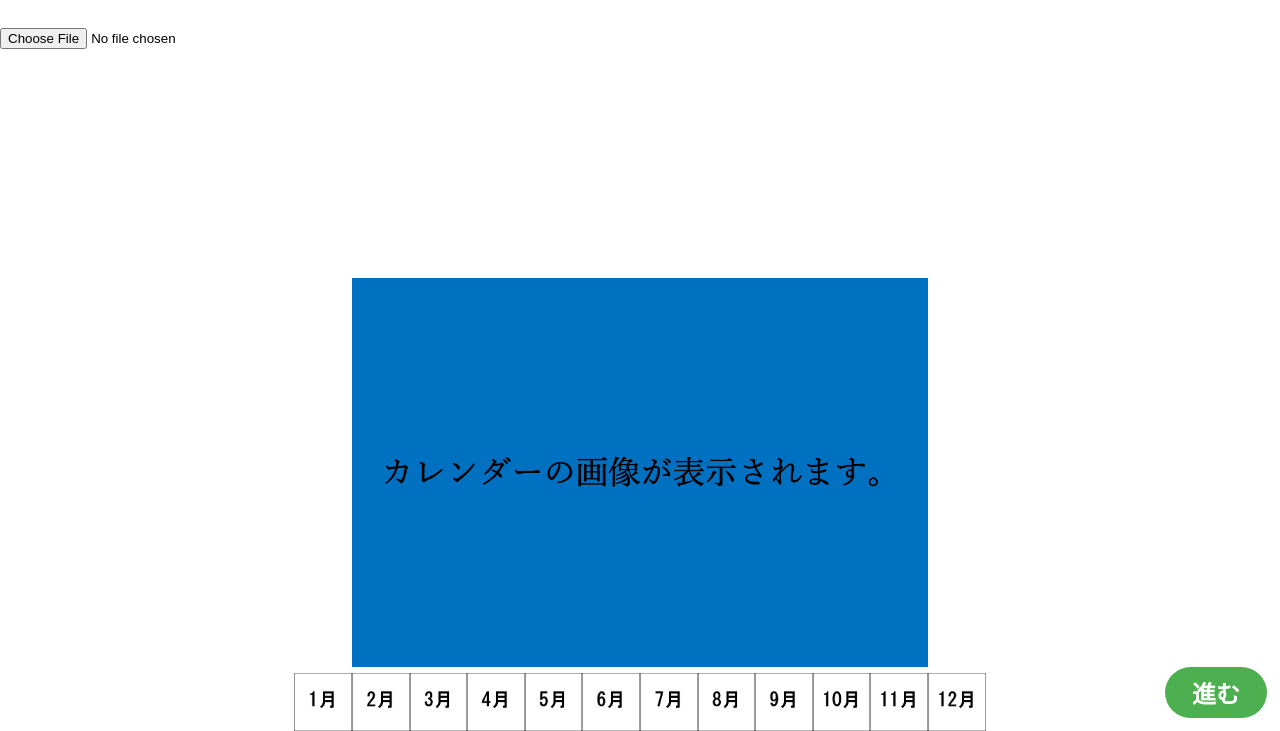
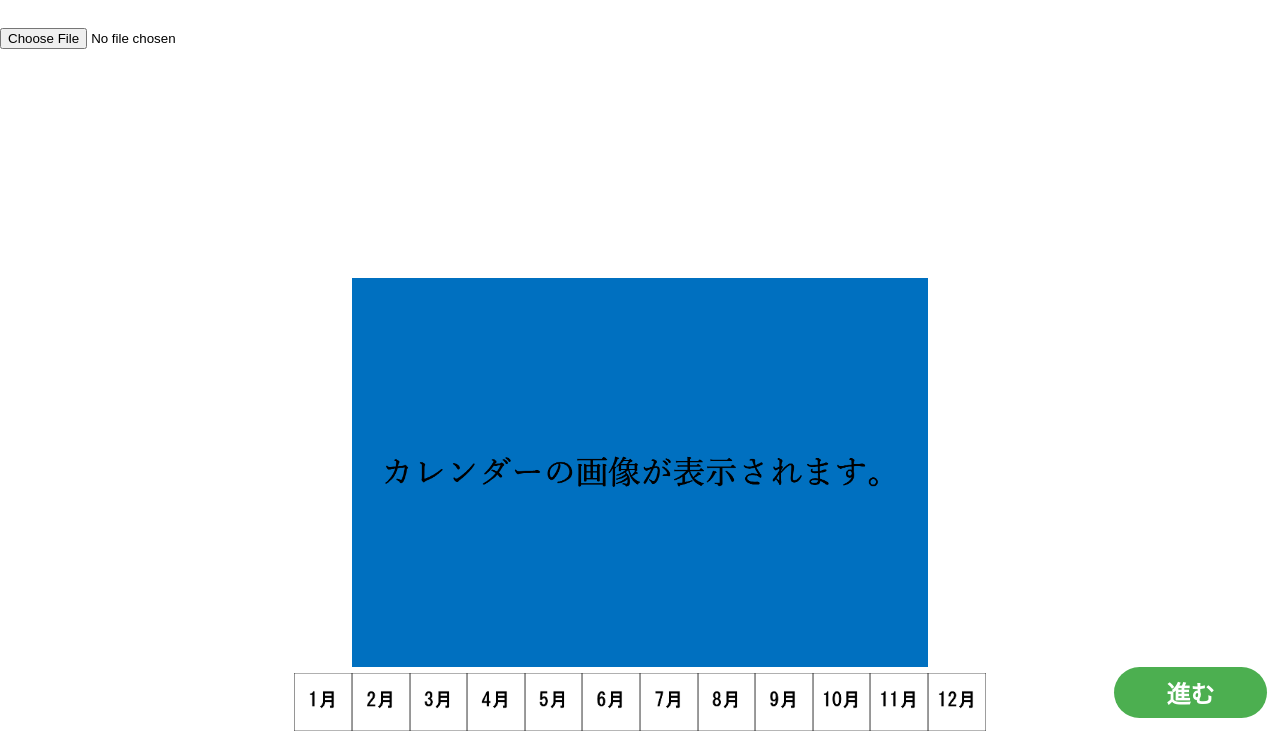
Before and after one commit to papuricaa359/desktopcalendar, a plain HTML site: page create.html in a window 1280 px wide. Shown: the part 69-800 px from the top of the page. Drawn offline with nearby package versions, Linux system fonts and the light colour scheme; a web font is replaced by a local one.

Commit message:
Update stylecreate.css

```diff
--- a/stylecreate.css
+++ b/stylecreate.css
@@ -81,7 +81,7 @@ h1 {
 .viewbutton .prev-btn,
 .viewbutton .next-btn,
 .viewbutton #generatePdfButton {
-    width: 8vw;
+    width: 12vw;
     height: 4vw;
     border: none;
     cursor: pointer;
```
